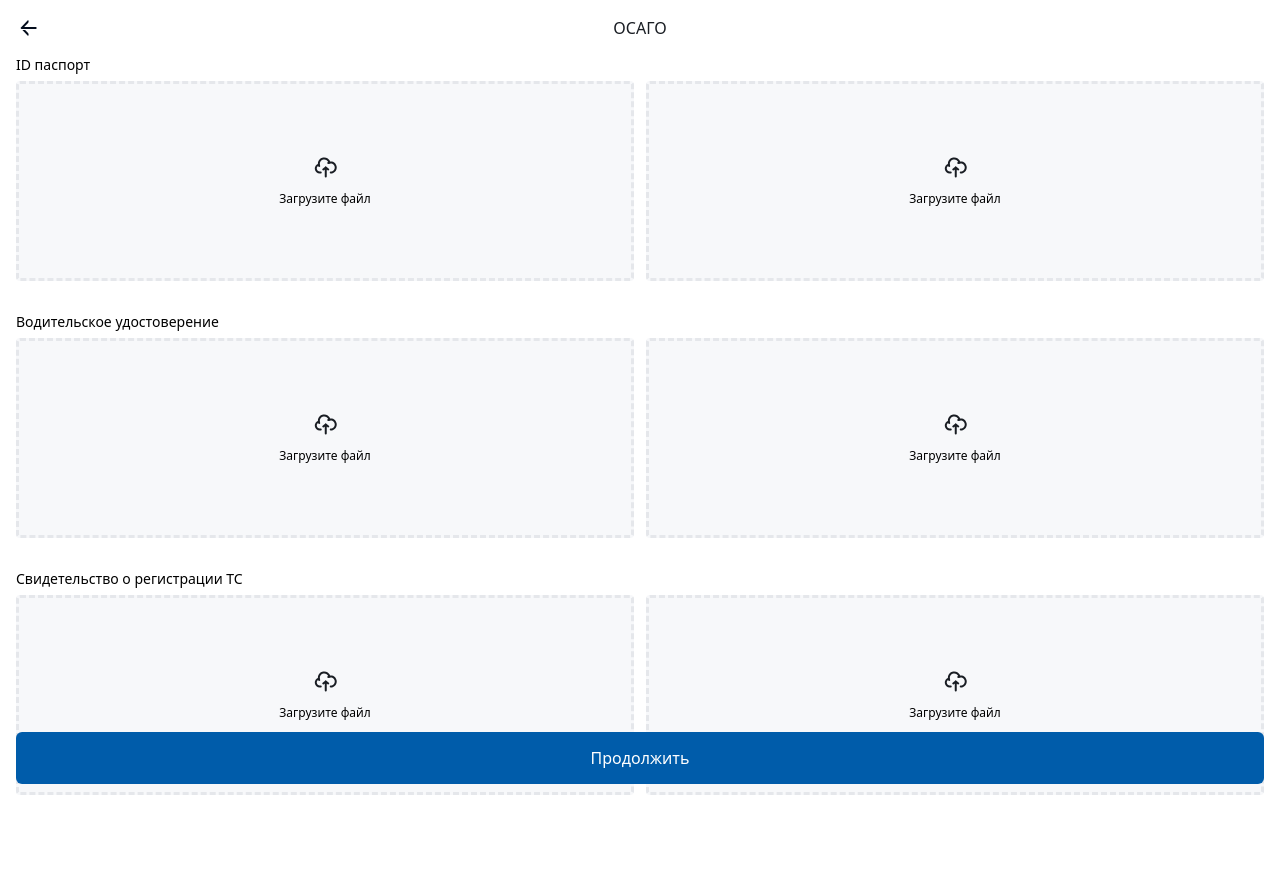
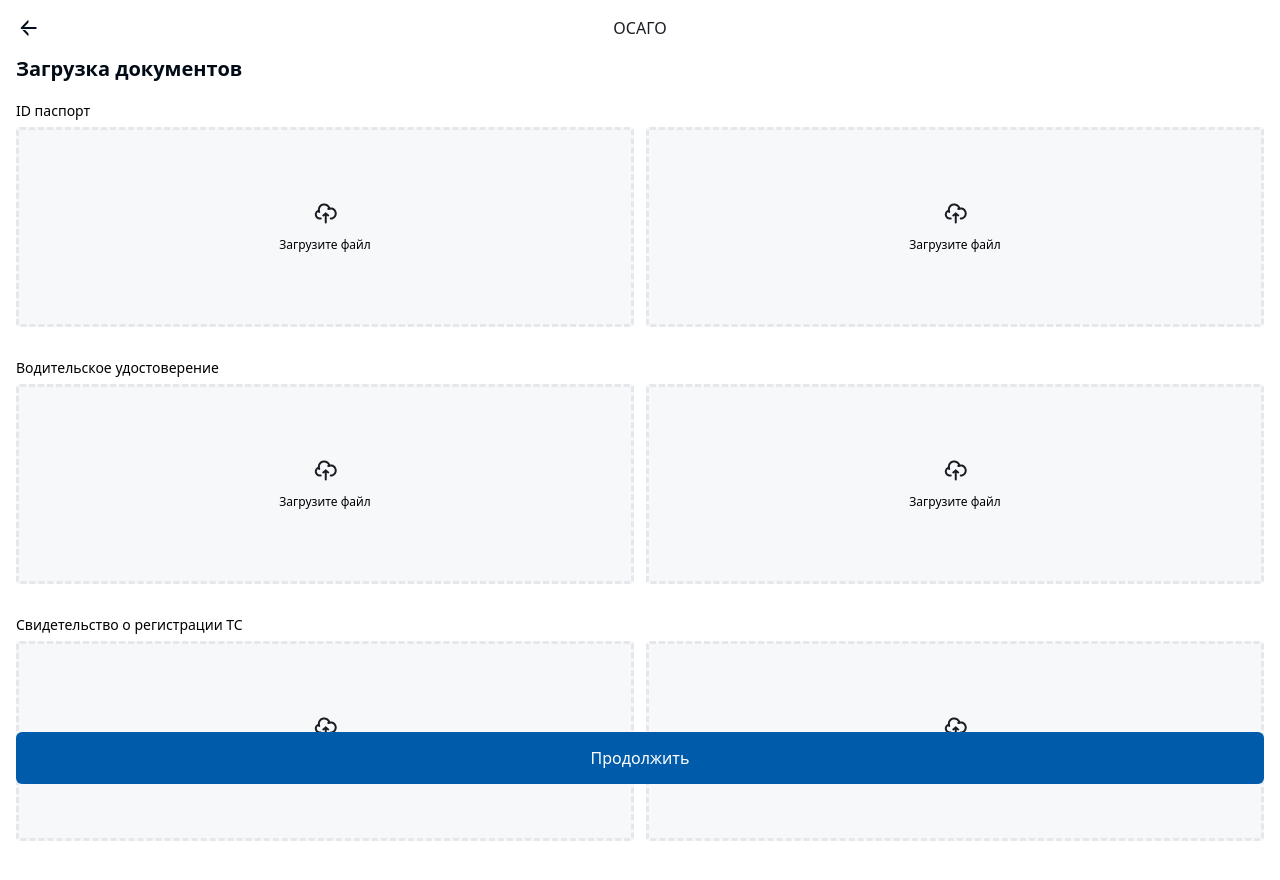
Before and after one commit to Seitek2002/osago, a Vue app: page / in a window 1280 px wide. Shown: the top 880 px of the page. Built offline with nearby package versions, Linux system fonts and the light colour scheme.

Commit message:
pages-titles-add

```diff
--- a/src/views/DataForms.vue
+++ b/src/views/DataForms.vue
@@ -2,9 +2,8 @@
   <section class="form-section">
     <Container>
       <div class="form-section__content">
-        <h2 class="form-title">ОСАГО</h2>
+        <h2 class="form-title">Проверка данных</h2>
 
-        <!-- Dropdown для целей использования -->
         <h3>
           Цель использования ТС <span>*</span>
         </h3>
@@ -14,7 +13,6 @@
           placeholder="Для личных целей"
         />
 
-        <!-- Адрес -->
         <FormInput
           v-model="formData.address"
           label="Адрес фактического проживания"
@@ -22,7 +20,6 @@
           id="address"
         />
 
-        <!-- Номер телефона -->
         <FormInput
           v-model="formData.phone"
           label="Номер телефона"
@@ -30,7 +27,6 @@
           id="phoneNumber"
         />
 
-        <!-- Паспортные данные -->
         <Dropdown
           v-model="formData.passport"
           placeholder="Данные паспорта"
@@ -48,7 +44,6 @@
           </template>
         </Dropdown>
 
-        <!-- ID Паспорт -->
         <Dropdown
           v-model="formData.idData"
           placeholder="Данные с ID паспорта"
--- a/src/views/DocumentsForm.vue
+++ b/src/views/DocumentsForm.vue
@@ -47,6 +47,11 @@ const handleFileChange = (event) => {
 <template>
   <section class="passport">
     <Container>
+
+      <h2 class="passport__title">
+        Загрузка документов
+      </h2>
+
       <DocumentUploader
         v-for="doc in documents"
         :key="doc.id"
@@ -62,5 +67,9 @@ const handleFileChange = (event) => {
 <style lang="scss">
 .passport {
   @apply py-[30px];
+
+  &__title {
+    @apply text-[#000B16] text-[20px] font-semibold mb-4;
+  }
 }
 </style>
```
